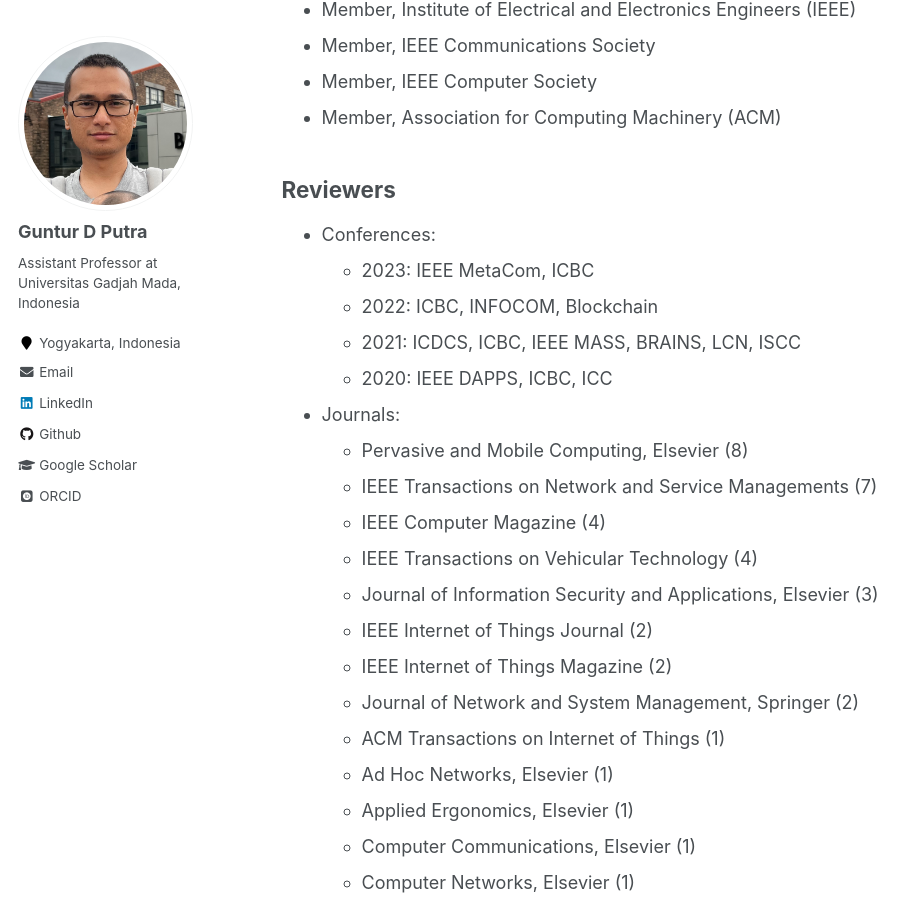
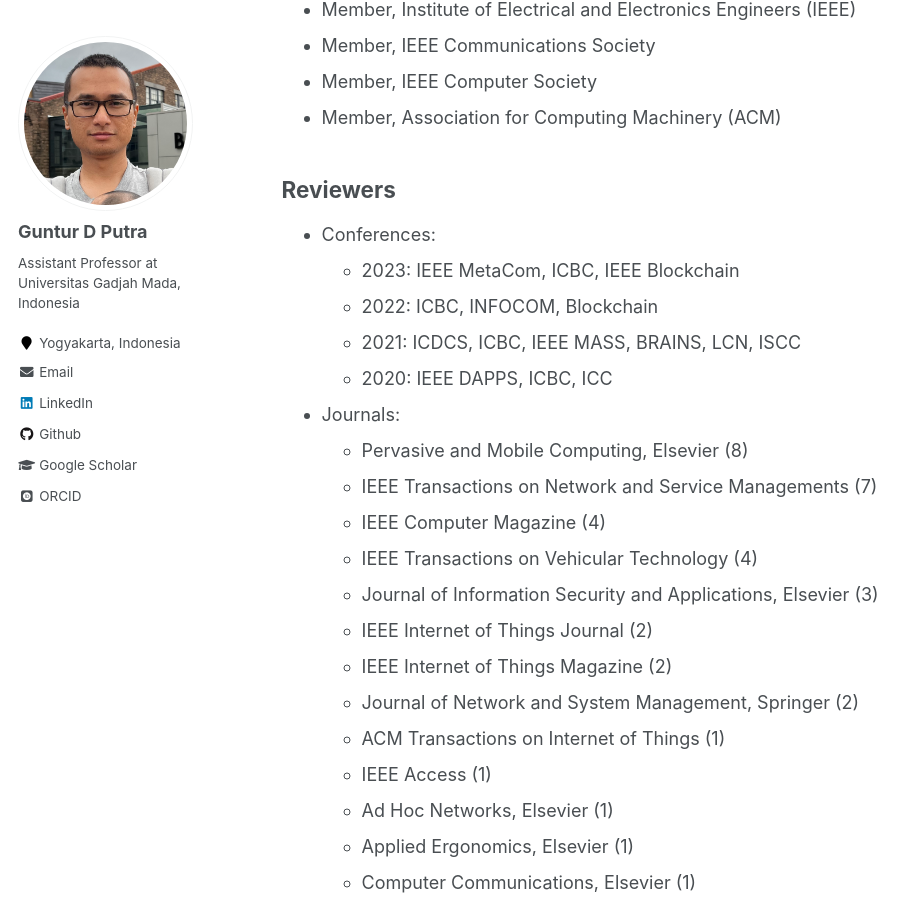
Before and after one commit to gdputra/gdputra.github.io, a Jekyll site: the page built from _pages/service.md, in a window 1280 px wide and 900 px high, scrolled down 240 px. Shown: the whole window, without its empty margins (0-922 px from the left). Built offline with Jekyll 4.4.1, drawn with Linux system fonts in a browser that asks for light colours; some web fonts are replaced.

Commit message:
Update service.md

```diff
--- a/_pages/service.md
+++ b/_pages/service.md
@@ -16,7 +16,7 @@ author_profile: true
 Reviewers
 ---------
 - Conferences:
-  - 2023: IEEE MetaCom, ICBC
+  - 2023: IEEE MetaCom, ICBC, IEEE Blockchain
   - 2022: ICBC, INFOCOM, Blockchain
   - 2021: ICDCS, ICBC, IEEE MASS, BRAINS, LCN, ISCC
   - 2020: IEEE DAPPS, ICBC, ICC
@@ -31,6 +31,7 @@ Reviewers
   - IEEE Internet of Things Magazine (2)
   - Journal of Network and System Management, Springer (2)
   - ACM Transactions on Internet of Things (1)
+  - IEEE Access (1)
   - Ad Hoc Networks, Elsevier (1)
   - Applied Ergonomics, Elsevier (1)
   - Computer Communications, Elsevier (1)
```
